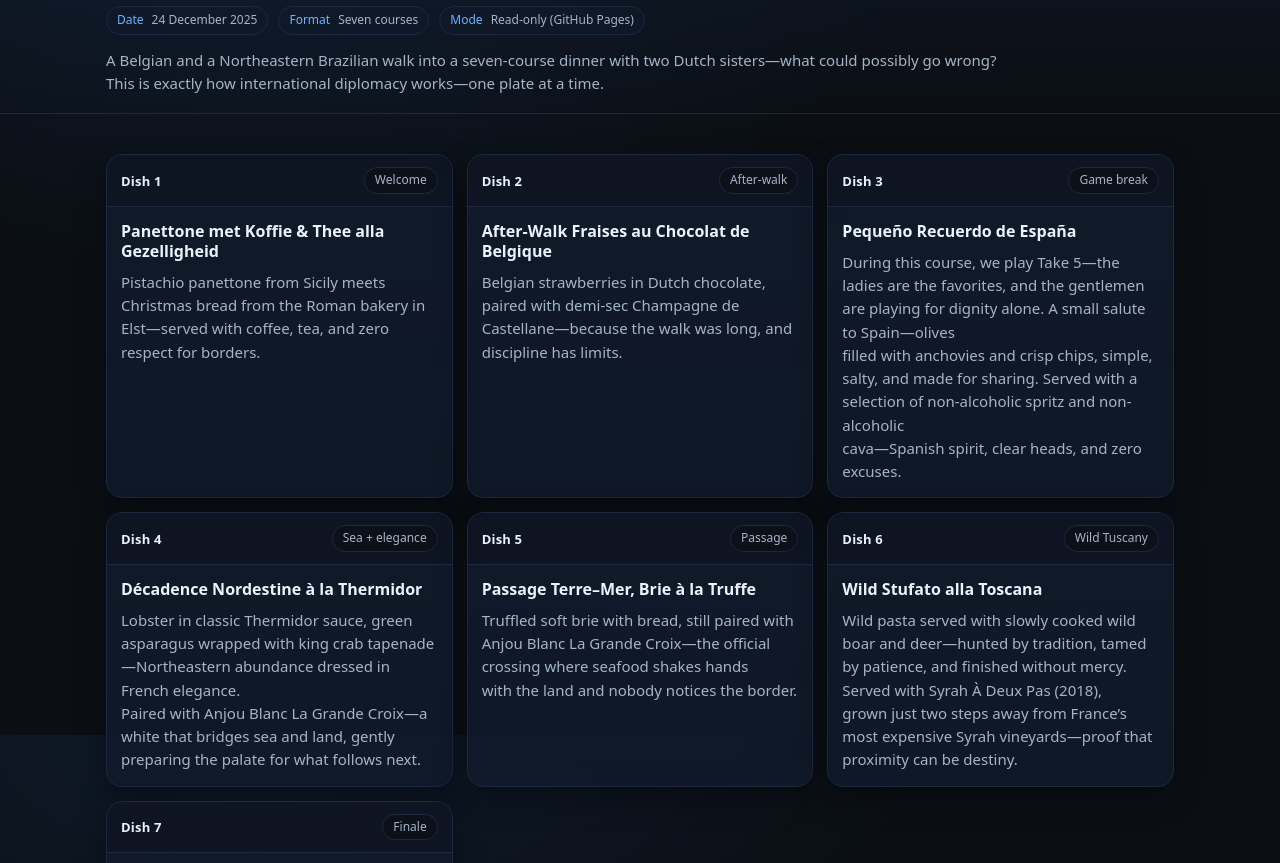
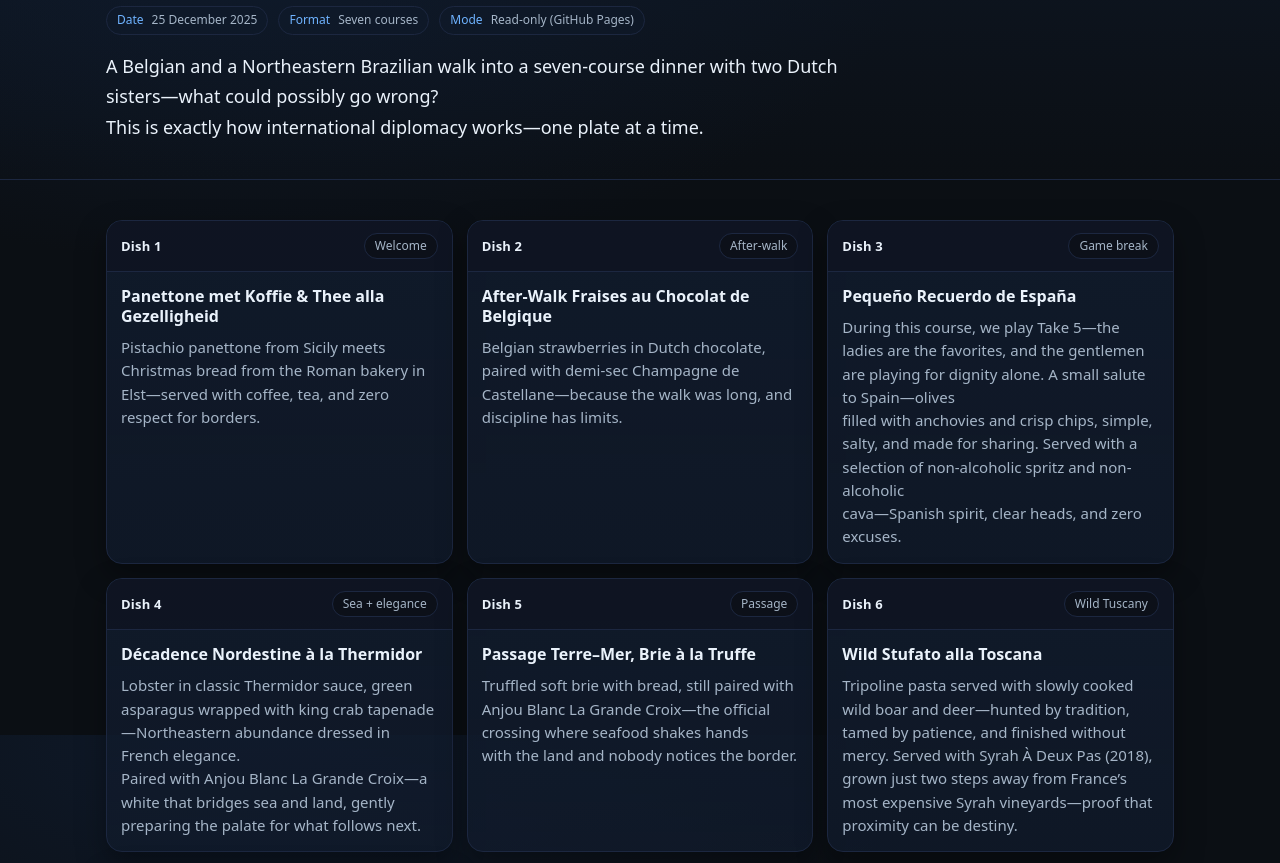
Before and after one commit to jguenza/event_calendar, a plain HTML site: page index.html in a window 1280 px wide. Shown: the part 65-928 px from the top of the page. Drawn offline with Linux system fonts and the light colour scheme.

Commit message:
Increase intro paragraph size

```diff
--- a/index.html
+++ b/index.html
@@ -3,7 +3,7 @@
 <head>
   <meta charset="utf-8" />
   <meta name="viewport" content="width=device-width, initial-scale=1" />
-  <title>Seven-Dish Christmas Dinner — 24 December 2025</title>
+  <title>Seven-Dish Christmas Dinner — 25 December 2025</title>
   <meta name="description" content="Seven-Dish Christmas Dinner (24 December 2025). A Belgian and a Northeastern Brazilian walk into a seven-course dinner with two Dutch sisters—international diplomacy, one plate at a time." />
   <style>
     :root{
@@ -101,11 +101,11 @@
     <div class="wrap">
       <h1>Seven-Dish Christmas Dinner</h1>
       <div class="meta">
-        <span class="chip"><span class="accent">Date</span> 24 December 2025</span>
+        <span class="chip"><span class="accent">Date</span> 25 December 2025</span>
         <span class="chip"><span class="accent">Format</span> Seven courses</span>
         <span class="chip"><span class="accent">Mode</span> Read-only (GitHub Pages)</span>
       </div>
-      <p class="lead">
+      <p style="font-size:18px; line-height:1.7; max-width:780px; margin-top:16px;">
         A Belgian and a Northeastern Brazilian walk into a seven-course dinner with two Dutch sisters—what could possibly go wrong?<br/>
         This is exactly how international diplomacy works—one plate at a time.
       </p>
@@ -182,7 +182,7 @@ with the land and nobody notices the border.</p>
           </div>
           <div class="cardBody">
             <h2 class="dishName">Wild Stufato alla Toscana</h2>
-            <p class="note">Wild pasta served with slowly cooked wild boar and deer—hunted by tradition, tamed by patience, and finished without mercy. Served with Syrah À Deux Pas (2018),
+            <p class="note">Tripoline pasta served with slowly cooked wild boar and deer—hunted by tradition, tamed by patience, and finished without mercy. Served with Syrah À Deux Pas (2018),
 grown just two steps away from France’s most expensive Syrah vineyards—proof that proximity can be destiny.</p>
           </div>
         </section>
```
